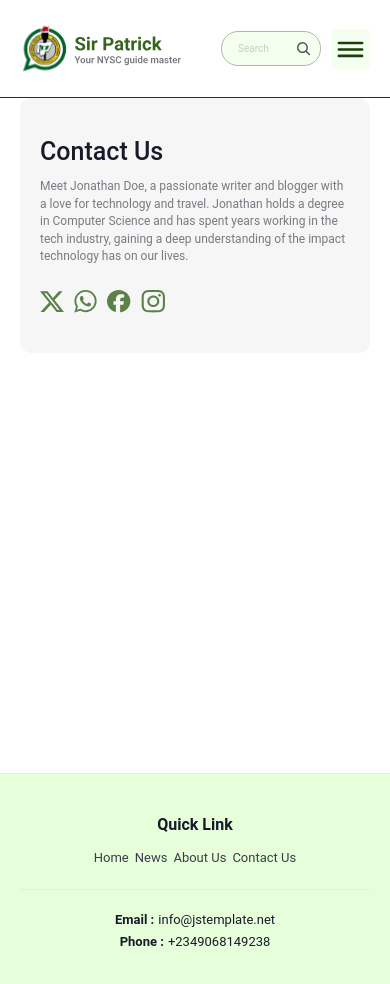
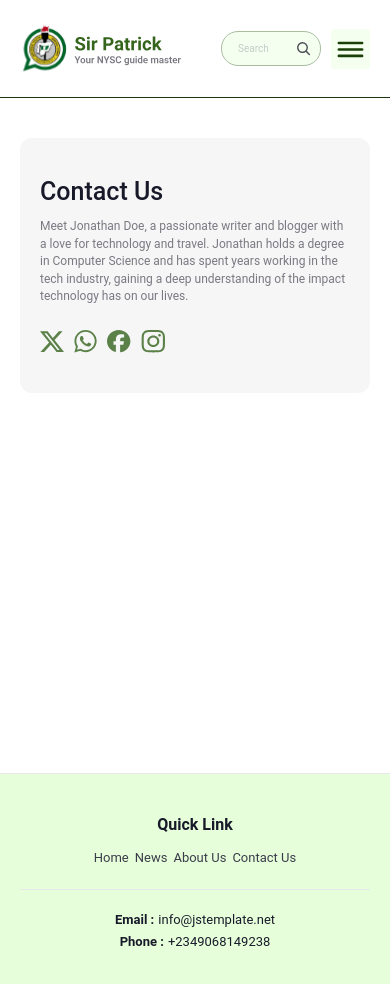
Before and after one commit to HenryAgu/sir-patrick, a React (Vite) app: page /contact in a window 390 px wide. Shown: the top 984 px of the page. Built offline with nearby package versions, Linux system fonts and the light colour scheme.

Commit message:
feat: contact page for mobile

```diff
--- a/src/routes/contact.tsx
+++ b/src/routes/contact.tsx
@@ -7,7 +7,7 @@ export const Route = createFileRoute("/contact")({
 
 function RouteComponent() {
   return (
-    <main className="px-5 lg:px-30 lg:py-10 mx-auto w-full container min-h-[80vh] lg:min-h-screen font-roboto">
+    <main className="px-5 lg:px-30 py-10 mx-auto w-full container min-h-[80vh] lg:min-h-screen font-roboto">
       <div className="bg-secondary-50 py-10 md:py-[72px] px-5 md:px-[21px] flex items-center justify-center rounded-[12px]">
         <div className="flex flex-col gap-y-3 lg:gap-y-6 md:max-w-[668px] max-w-full">
           <p className="text-secondary-800 text-[25px] font-medium md:font-semibold leading-[28px]">
```
